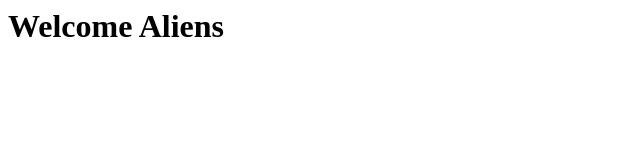
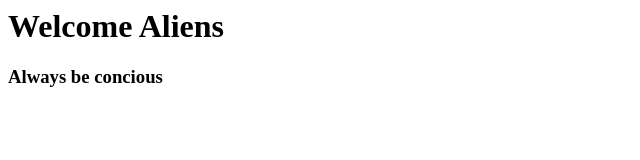
Before and after one commit to ThejaReddy1/GitPractice, a plain HTML site: page index.html in a window 1280 px wide. Shown: the whole page, without its empty margins (0-640 px from the left). Drawn offline with Linux system fonts and the light colour scheme.

Commit message:
Update index.html

```diff
--- a/index.html
+++ b/index.html
@@ -4,5 +4,6 @@
 	</head>
 	<body>
 		<h1>Welcome Aliens</h1>
+		<h3>Always be concious</h3>
 	</body>
 </html>
```
